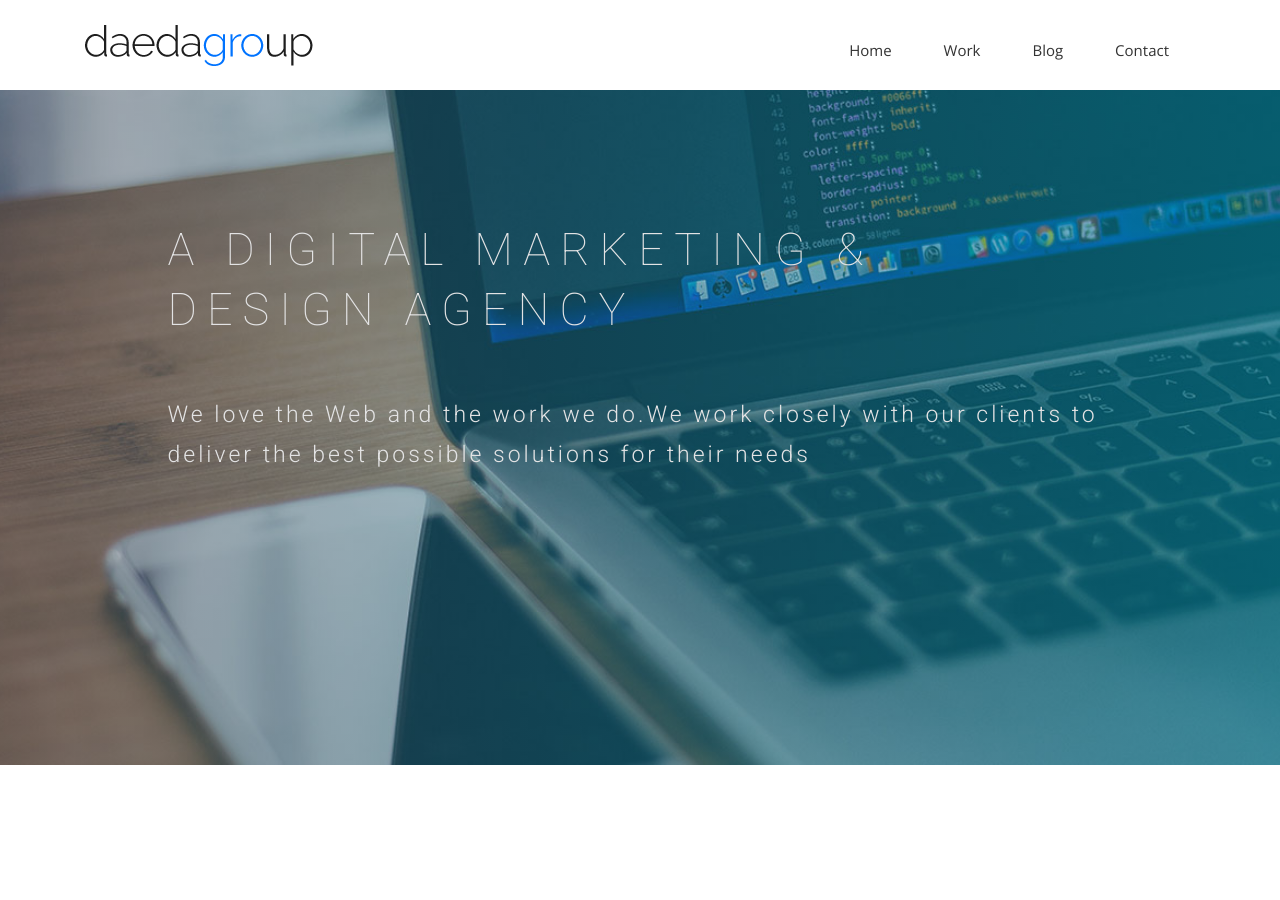
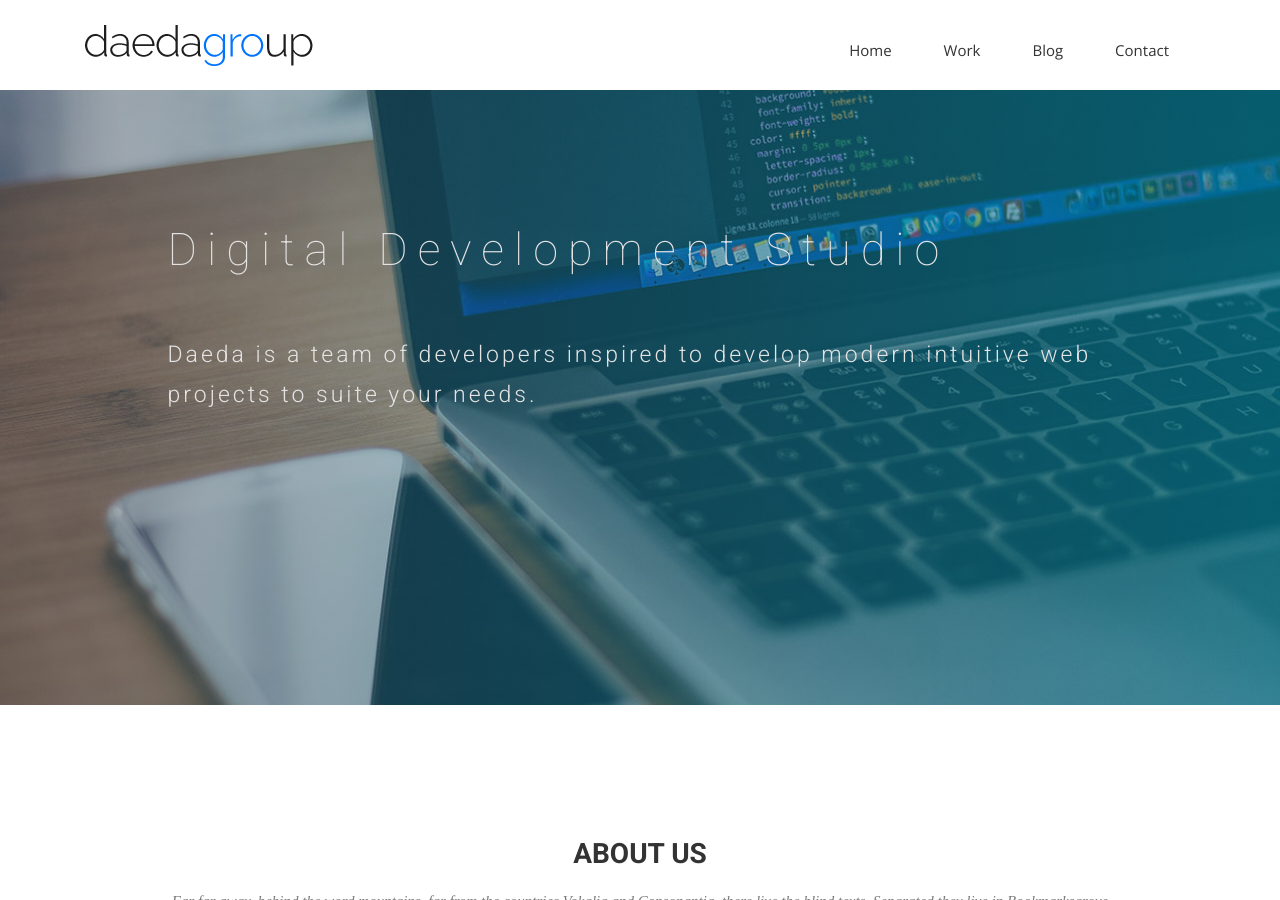
Before and after one commit to DaedaGroup/company-website, a Jekyll site: the page built from index.html, in a window 1280 px wide and 900 px high. Built offline with Jekyll 4.4.1, drawn with Linux system fonts in a browser that asks for light colours; nearby versions of some CDN libraries; some web fonts are replaced.

Commit message:
update hero copy

```diff
--- a/index.html
+++ b/index.html
@@ -10,8 +10,8 @@
     <div class="row">
       <div class="col-xs-10 col-xs-offset-1">
         <div class="block">
-          <h1 class="animated fadeInUp">A DIGITAL MARKETING &#38; <br> DESIGN AGENCY</h1>
-          <p class="animated fadeInUp">We love the Web and the work we do.We work closely with our clients to deliver the best possible solutions for their&nbsp;needs</p>
+          <h1 class="animated fadeInUp">Digital Development Studio</h1>
+          <p class="animated fadeInUp">Daeda is a team of developers inspired to develop modern intuitive web projects to suite your&nbsp;needs.</p>
         </div>
       </div>
     </div>
```
